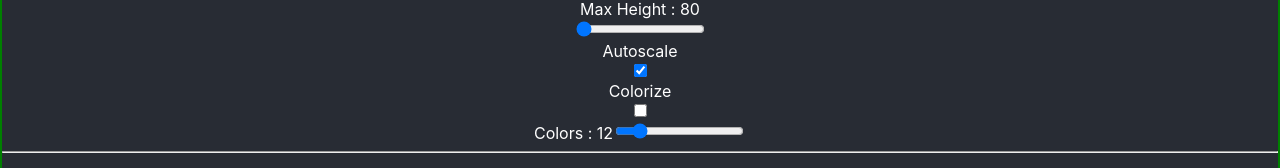
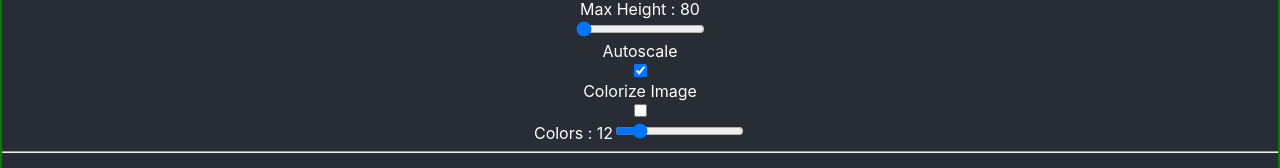
Before and after one commit to guillaume-gomez/image-to-ascii, a React (Create React App) app: page / in a window 1280 px wide. Shown: the part 149-317 px from the top of the page. Built offline with nearby package versions, Linux system fonts and the light colour scheme.

Commit message:
prepare new form to finish the app

```diff
--- a/src/AsciiImage.tsx
+++ b/src/AsciiImage.tsx
@@ -1,4 +1,4 @@
-import React, { useState, useMemo } from "react";
+import React, { useState, useMemo, useEffect } from "react";
 import { toGrayScale, pixels } from "./pipeline";
 
 import './AsciiImage.css';
@@ -9,17 +9,17 @@ const rampLength : number = grayRamp.length;
 
 interface AsciiImageInterface {
   imageData: ImageData | null;
-  colorize: boolean
+  colorize: boolean;
+  processing: boolean;
 }
 
-function AsciiImage({ imageData, colorize }: AsciiImageInterface): React.ReactElement {
+function AsciiImage({ imageData, colorize, processing }: AsciiImageInterface): React.ReactElement {
+  const drawAsciiMemo = useMemo(() => drawAscii(imageData), [imageData]);
+  const drawAsciiWithColorMemo = useMemo( () => drawAsciiWithColor(imageData), [imageData]);
 
   function getCharacterForGrayScale(grayScale: number) {
     return grayRamp[Math.ceil((rampLength - 1) * grayScale / 255)];
   }
-
-  const drawAsciiMemo = useMemo(() => drawAscii(imageData), [imageData]);
-  const drawAsciiWithColorMemo = useMemo( () => drawAsciiWithColor(imageData), [imageData]);
 
   function convertImageDataToGreyPixels(imageData: ImageData) : number[] {
     let pixelsInGrey : number[] = [];
@@ -38,7 +38,6 @@ function AsciiImage({ imageData, colorize }: AsciiImageInterface): React.ReactEl
     const [red, green, blue] = pixel;
     return `rgb(${red}, ${green}, ${blue})`;
   }
-
 
   function drawAscii(imageData : ImageData | null) : string {
     console.log("drawAscii");
@@ -80,6 +79,9 @@ function AsciiImage({ imageData, colorize }: AsciiImageInterface): React.ReactEl
     return result;
   }
 
+  if(processing) {
+    return <>Work in progress...</>
+  }
 
   return (
     <pre className="Ascii-content">
--- a/src/Form.tsx
+++ b/src/Form.tsx
@@ -7,7 +7,7 @@ interface FormInterface {
 }
 
 function Form({ configuration, setConfigurationParam }: FormInterface): React.ReactElement {
-  const { maxWidth, maxHeight, colors, colorize, autoScale } = configuration;
+  const { maxWidth, maxHeight, colors, colorizeImage, autoScale } = configuration;
   return (
     <div id="form">
         <div className="slidecontainer">
@@ -23,14 +23,14 @@ function Form({ configuration, setConfigurationParam }: FormInterface): React.Re
            <input type="checkbox" name="autoscale" id="autoscale" checked={autoScale} onChange={e => setConfigurationParam("autoScale", !!e.target.checked)}/>
         </div>
         <div>
-           <label htmlFor="Colorize">Colorize</label><br/>
-           <input type="checkbox" name="Colorize" id="Colorize" checked={colorize} onChange={e => setConfigurationParam("colorize", !!e.target.checked)}/>
+           <label htmlFor="Colorize">Colorize Image</label><br/>
+           <input type="checkbox" name="Colorize" id="Colorize" checked={colorizeImage} onChange={e => setConfigurationParam("colorizeImage", !!e.target.checked)}/>
         </div>
         <div className="slidecontainer">
           Colors : {colors}
           <input type="range" min={2} max={68} value={colors} className="slider" onChange={e => setConfigurationParam("colors", parseInt(e.target.value))} />
         </div>
-      </div>
+    </div>
   );
 }
 
--- a/src/ImageConverterToAscii.tsx
+++ b/src/ImageConverterToAscii.tsx
@@ -9,7 +9,7 @@ interface ImageConverterToAsciiInterface {
 }
 
 function ImageConverterToAscii({}: ImageConverterToAsciiInterface): React.ReactElement {
-  const { image, readFile, computeState, configuration, setConfigurationParam } = useImageData();
+  const { image, readFile, processing, configuration, setConfigurationParam } = useImageData();
 
   function onChangeFile(event: React.ChangeEvent<HTMLInputElement>) {
     // get files
@@ -22,15 +22,12 @@ function ImageConverterToAscii({}: ImageConverterToAsciiInterface): React.ReactE
     <>
       <Form configuration={configuration} setConfigurationParam={setConfigurationParam} />
       <hr />
-      {
-        computeState ? <span>Processing</span> : null
-      }
       <p>
         <input type="file" onChange={onChangeFile} />
       </p>
       <CanvasImage imageData={image}/>
       <hr/>
-      <AsciiImage imageData={image} colorize={configuration.colorize}/>
+      <AsciiImage imageData={image} colorize={configuration.colorizeAscii} processing={processing}/>
     </>
   );
 }
--- a/src/useImageData.ts
+++ b/src/useImageData.ts
@@ -5,7 +5,8 @@ export interface ConfigurationInterface {
   maxWidth: number;
   maxHeight: number;
   autoScale: boolean;
-  colorize: boolean;
+  colorizeImage: boolean;
+  colorizeAscii: boolean;
   colors: number;
 }
 
@@ -13,7 +14,7 @@ interface useDataImageInterface {
   configuration: ConfigurationInterface;
   setConfigurationParam: (param: string, value: string | number | boolean) => void;
   image : ImageData | null;
-  computeState: boolean;
+  processing: boolean;
   readFile: (file: File) => void;
 }
 
@@ -27,13 +28,14 @@ const initialState : initialStateInterface = {
 
 function useImageData(state : initialStateInterface = initialState) {
   const [file, setFile] = useState<File| null>(state.file);
-  const [computeState, setComputeState] = useState<boolean>(false)
+  const [processing, setProcessing] = useState<boolean>(false)
   const [image, setImage] = useState< ImageData | null>(null);
   const [configuration, setConfiguration ] = useState<ConfigurationInterface>({
     maxWidth: 80,
     maxHeight: 80,
     autoScale: true,
-    colorize: false,
+    colorizeImage: false,
+    colorizeAscii: false,
     colors: 12,
   });
 
@@ -50,18 +52,18 @@ function useImageData(state : initialStateInterface = initialState) {
 
         const iData : ImageData = makeImageData(image, width, height);
         let imageDataModified = null;
-        if(configuration.colorize) {
+        if(configuration.colorizeImage) {
           imageDataModified = quantize(iData, configuration);
         } else {
           imageDataModified = convertToGrayScales(quantize(iData, configuration), configuration);
         }
         setImage(imageDataModified);
-        setComputeState(false);
+        setProcessing(false);
       }
       if(reader.result) {
         // call image onload event
         image.src = reader.result as string;
-        setComputeState(true);
+        setProcessing(true);
       }
     };
     // close the reader
@@ -73,7 +75,7 @@ function useImageData(state : initialStateInterface = initialState) {
     setConfiguration({...configuration, [param]: value });
   }
 
-  return { image, computeState, readFile, configuration, setConfigurationParam } as useDataImageInterface;
+  return { image, processing, readFile, configuration, setConfigurationParam } as useDataImageInterface;
 }
 
 export default useImageData;
```
Also changed, not shown: src/RenderOptionForm.tsx (added, +22 -0 lines).
